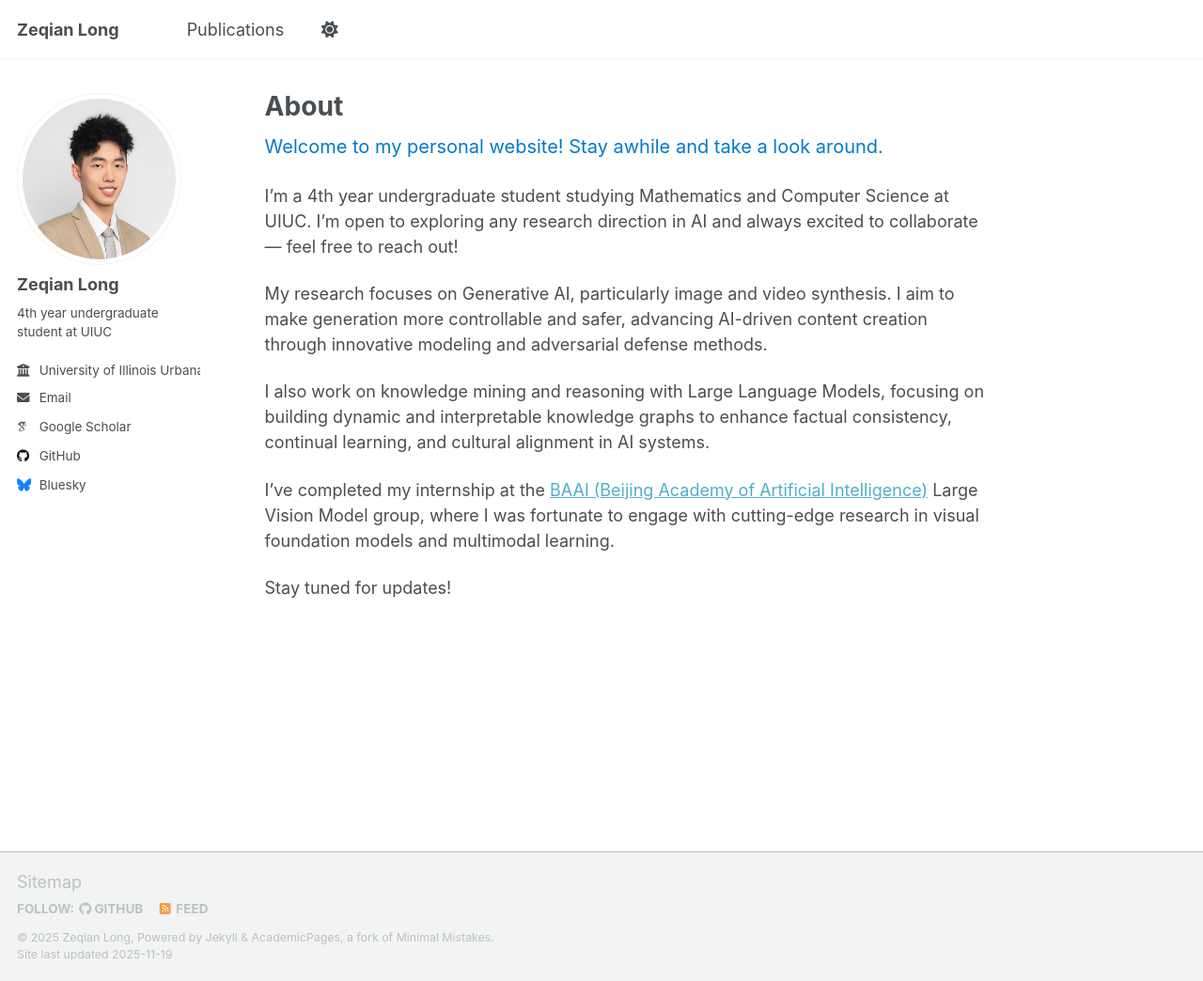
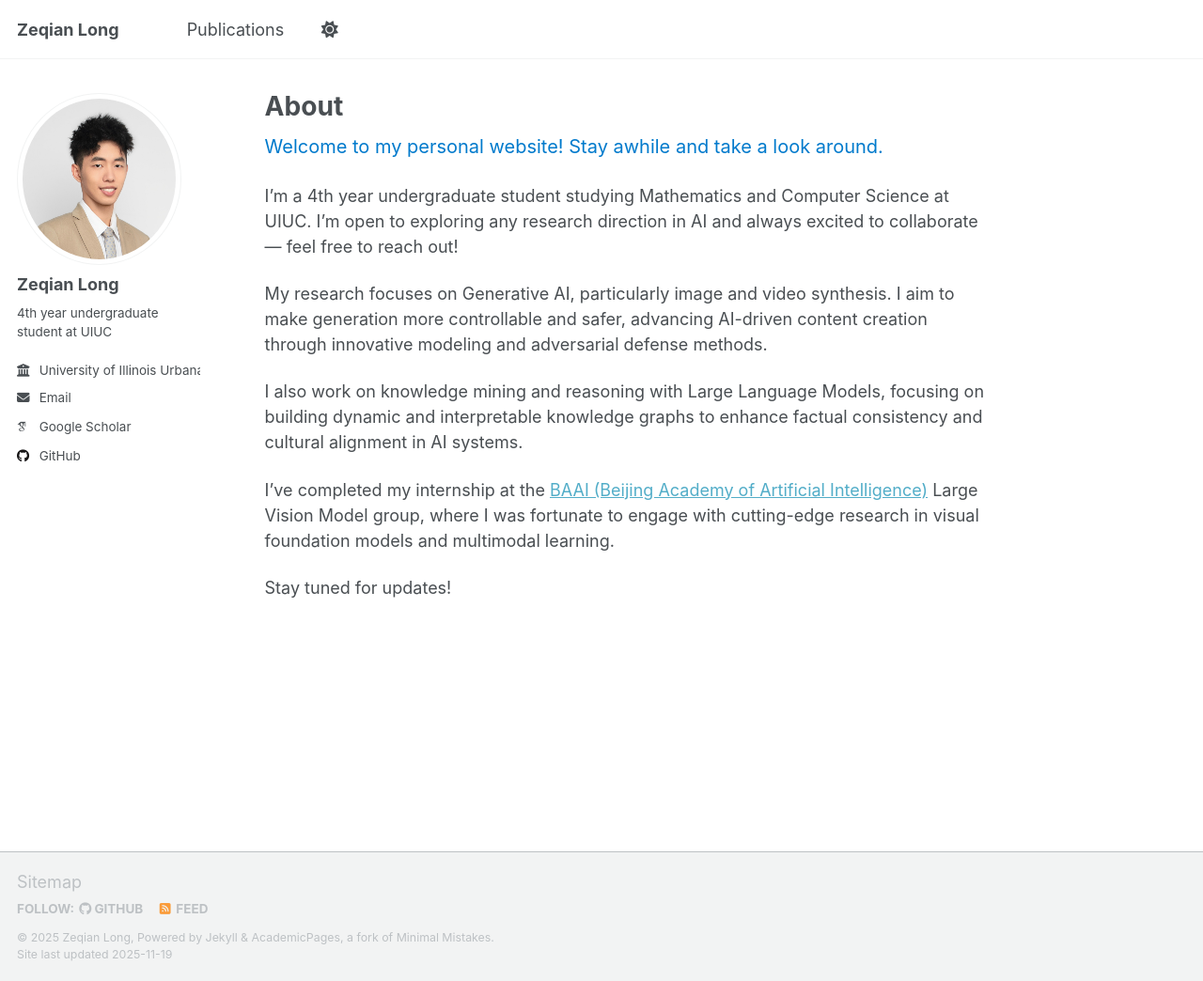
Before and after one commit to Zeqian-Long/Zeqian-Long.github.io, a Jekyll site: the page built from _pages/about.md, in a window 1280 px wide and 1044 px high. Shown: the whole window at 94% size. Built offline with Jekyll 4.4.1, drawn with Linux system fonts in a browser that asks for light colours; some web fonts are replaced; a script that is not in the unit is left out.

Commit message:
update the introduction

```diff
--- a/_config.yml
+++ b/_config.yml
@@ -54,7 +54,7 @@ author:
 
   # Social media
   artstation       : # Username
-  bluesky          : "bsky.app" # Replace this with you Bluesky username
+  # bluesky          : "bsky.app" # Replace this with you Bluesky username
   facebook         : # Username
   flickr           : # Username
   foursquare       : # Username
--- a/_pages/about.md
+++ b/_pages/about.md
@@ -13,7 +13,7 @@
 
 My research focuses on Generative AI, particularly image and video synthesis. I aim to make generation more controllable and safer, advancing AI-driven content creation through innovative modeling and adversarial defense methods.
 
-I also work on knowledge mining and reasoning with Large Language Models, focusing on building dynamic and interpretable knowledge graphs to enhance factual consistency, continual learning, and cultural alignment in AI systems.
+I also work on knowledge mining and reasoning with Large Language Models, focusing on building dynamic and interpretable knowledge graphs to enhance factual consistency and cultural alignment in AI systems.
 
 I've completed my internship at the <a href="https://www.baai.ac.cn/en/" target="_blank">BAAI (Beijing Academy of Artificial Intelligence)</a> Large Vision Model group, where I was fortunate to engage with cutting-edge research in visual foundation models and multimodal learning.
 
```
